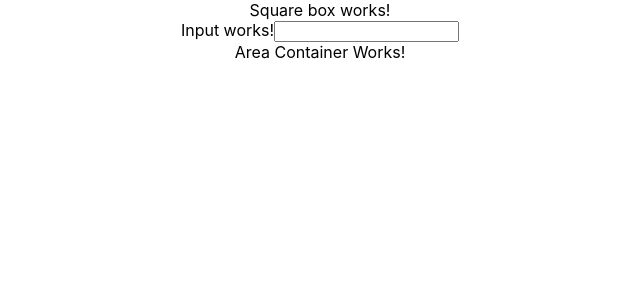
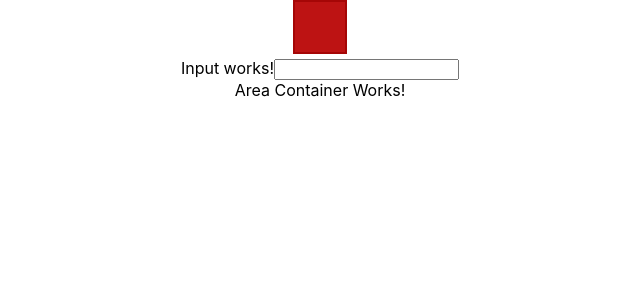
Before and after one commit to hoannguyen02/star-global-challenge-task, a React (Create React App) app: page / in a window 1280 px wide. Shown: the top 300 px of the page, without its empty margins (320-960 px from the left). Built offline with nearby package versions, Linux system fonts and the light colour scheme.

Commit message:
Add basic styles and test for square box

```diff
--- a/src/components/square-box/index.js
+++ b/src/components/square-box/index.js
@@ -1,5 +1,6 @@
 import React from 'react';
+import './index.scss';
 
-const SquareBox = () => <span>Square box works!</span>;
+const SquareBox = () => <span className="square-box" />;
 
 export default SquareBox;
--- /dev/null
+++ b/src/components/square-box/index.scss
@@ -0,0 +1,7 @@
+.square-box {
+    width: 50px;
+    height: 50px;
+    display: inline-block;
+    border: solid 2px #a50606;
+    background: #bd1313;
+}
```
Also changed, not shown: 2 other files (tests, documents, lock files or other folders).
